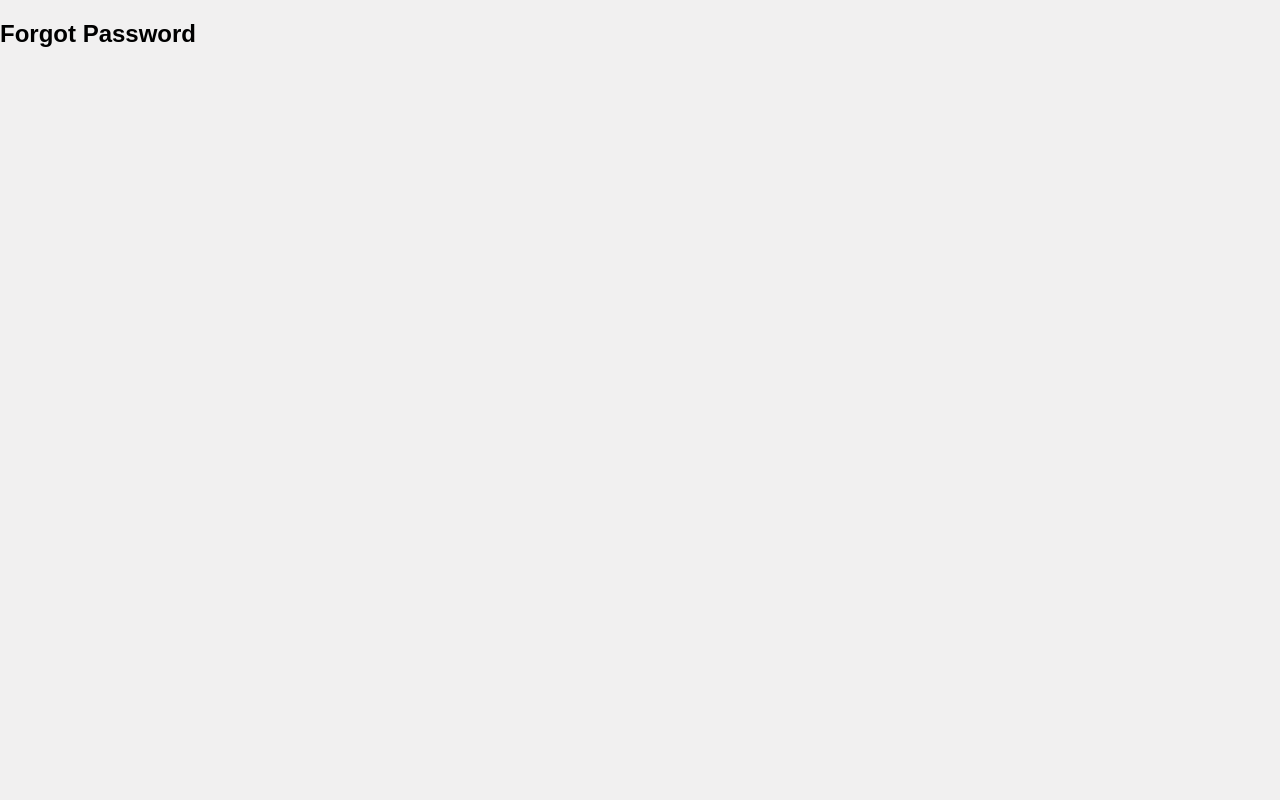
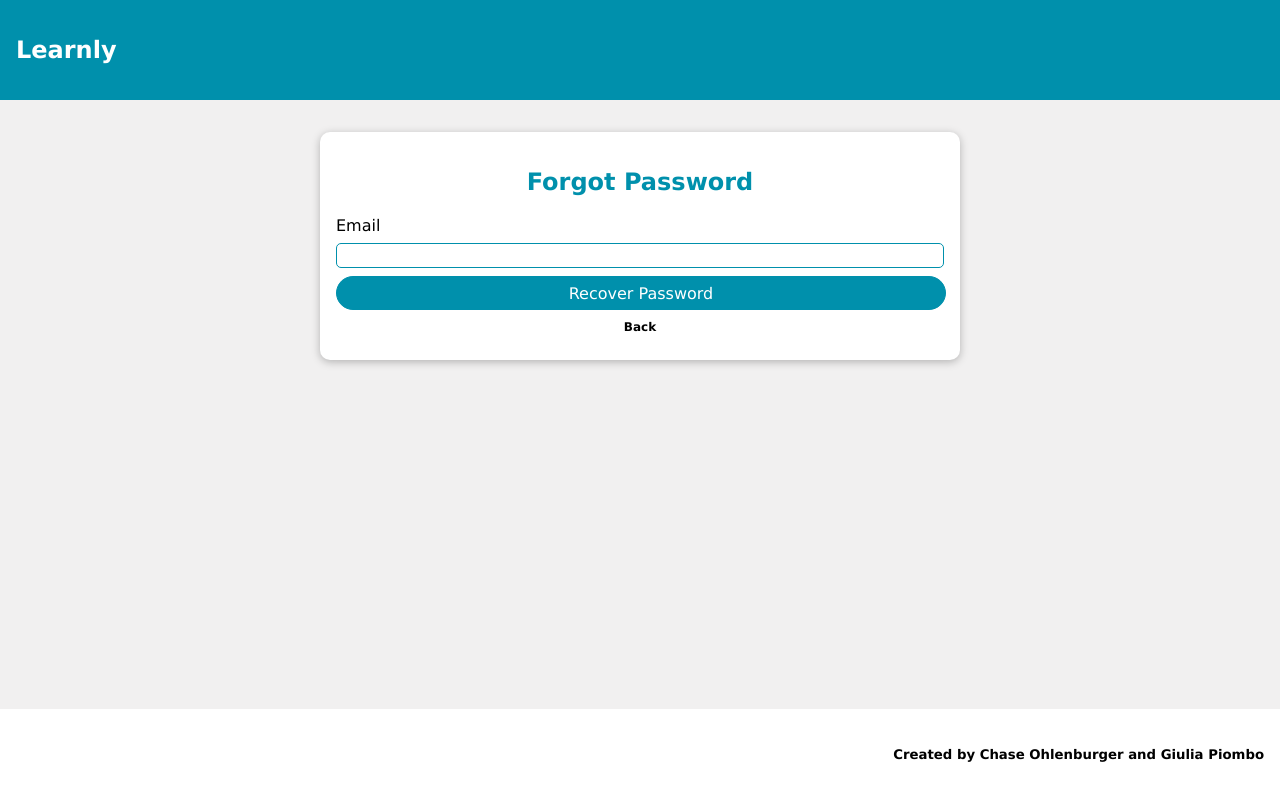
Before and after one commit to giupiombo/Learnly, a React (Create React App) app: page /forgotPassword in a window 1280 px wide. Built offline with nearby package versions, Linux system fonts and the light colour scheme.

Commit message:
Created forgot password page

```diff
--- a/src/App.js
+++ b/src/App.js
@@ -2,7 +2,7 @@ import { Route, BrowserRouter as Router, Routes } from 'react-router-dom';
 
 import './App.css';
 import CreateAccountDisplay from './components/CreateAccountPage/CreateAccountDisplay';
-import ForgotPassword from './components/ForgotPasswordPage/ForgotPassword';
+import ForgotPasswordDisplay from './components/ForgotPasswordPage/ForgotPasswordDisplay';
 import LoginDisplay from './components/LoginPage/LoginDisplay';
 
 function App() {
@@ -11,7 +11,7 @@ function App() {
       <Routes>
         <Route path="/" element={<LoginDisplay />} />
         <Route path="/createAccount" element={<CreateAccountDisplay />} />
-        <Route path="/forgotPassword" element={<ForgotPassword />} />
+        <Route path="/forgotPassword" element={<ForgotPasswordDisplay />} />
       </Routes>
     </div>
   );
--- a/src/components/ForgotPasswordPage/ForgotPassword.js
+++ b/src/components/ForgotPasswordPage/ForgotPassword.js
@@ -1,5 +1,52 @@
-const ForgotPassword = () => {
-  return <h2>Forgot Password</h2>;
+import Card from '../UI/Card';
+import Button from '../UI/Button';
+import classes from './ForgotPassword.module.css';
+import { useState } from 'react';
+import { useNavigate } from 'react-router-dom';
+
+const ForgotPassword = (props) => {
+  const [enteredEmail, setEnteredEmail] = useState('');
+
+  let navigate = useNavigate();
+
+  const forgotPasswordHandler = (event) => {
+    event.preventDefault();
+
+    if (enteredEmail.trim().length === 0) {
+      return;
+    }
+
+    props.onForgotPassword(enteredEmail);
+
+    setEnteredEmail('');
+  };
+
+  const emailChangeHandler = (event) => {
+    setEnteredEmail(event.target.value);
+  };
+
+  const backHandler = () => {
+    navigate('/');
+  };
+
+  return (
+    <Card className={classes.input}>
+      <h2>Forgot Password</h2>
+      <form onSubmit={forgotPasswordHandler}>
+        <label htmlFor="email">Email</label>
+        <input
+          id="email"
+          type="text"
+          value={enteredEmail}
+          onChange={emailChangeHandler}
+        />
+        <Button type="submit">Recover Password</Button>
+        <button className={classes.text} onClick={backHandler}>
+          Back
+        </button>
+      </form>
+    </Card>
+  );
 };
 
 export default ForgotPassword;
--- /dev/null
+++ b/src/components/ForgotPasswordPage/ForgotPassword.module.css
@@ -0,0 +1,51 @@
+.input {
+  margin: 2rem auto;
+  padding: 1rem;
+  width: 90%;
+  max-width: 40rem;
+}
+
+.input label {
+  display: block;
+  margin-bottom: 0.5rem;
+  font-family: Verdana, Geneva, Tahoma, sans-serif;
+}
+
+.input input {
+  font: inherit;
+  display: block;
+  width: 100%;
+  border: 1px solid #0090ac;
+  border-radius: 5px;
+  padding: 0.15rem;
+  margin-bottom: 0.5rem;
+  font-family: Verdana, Geneva, Tahoma, sans-serif;
+}
+
+.input input:focus {
+  outline: none;
+  border-color: black;
+}
+
+.input h2 {
+  color: #0090ac;
+  text-align: center;
+  font-family: Verdana, Geneva, Tahoma, sans-serif;
+}
+
+.input button.text {
+  border: none;
+  background-color: inherit;
+  padding: 10px 10px;
+  font-size: 12px;
+  font-weight: bold;
+  cursor: pointer;
+  display: inline-block;
+  margin: 0 auto;
+  display: block;
+  font-family: Verdana, Geneva, Tahoma, sans-serif;
+}
+
+.input button.text:hover {
+  color: #0090ac;
+}
--- /dev/null
+++ b/src/components/ForgotPasswordPage/ForgotPasswordDisplay.js
@@ -0,0 +1,31 @@
+import { useState } from 'react';
+import Footer from '../UI/Footer';
+import Header from '../UI/Header';
+import ForgotPassword from './ForgotPassword';
+
+const LoginDisplay = () => {
+  const [usersList, setUsersList] = useState([]);
+  //userList will be used to validate the user later
+
+  const forgotPasswordHandler = (email) => {
+    setUsersList((prevUsersList) => {
+      return [
+        ...prevUsersList,
+        {
+          email: email,
+          id: Math.random().toString(),
+        },
+      ];
+    });
+  };
+
+  return (
+    <div>
+      <Header />
+      <ForgotPassword onForgotPassword={forgotPasswordHandler} />
+      <Footer />
+    </div>
+  );
+};
+
+export default LoginDisplay;
--- a/src/components/UI/Button.module.css
+++ b/src/components/UI/Button.module.css
@@ -3,7 +3,7 @@
   border: 1px solid #0090ac;
   background: #0090ac;
   color: white;
-  padding: 0.25rem 1rem;
+  padding: 0.4rem 1rem;
   cursor: pointer;
   border-radius: 20px;
   width: 610px;
```
